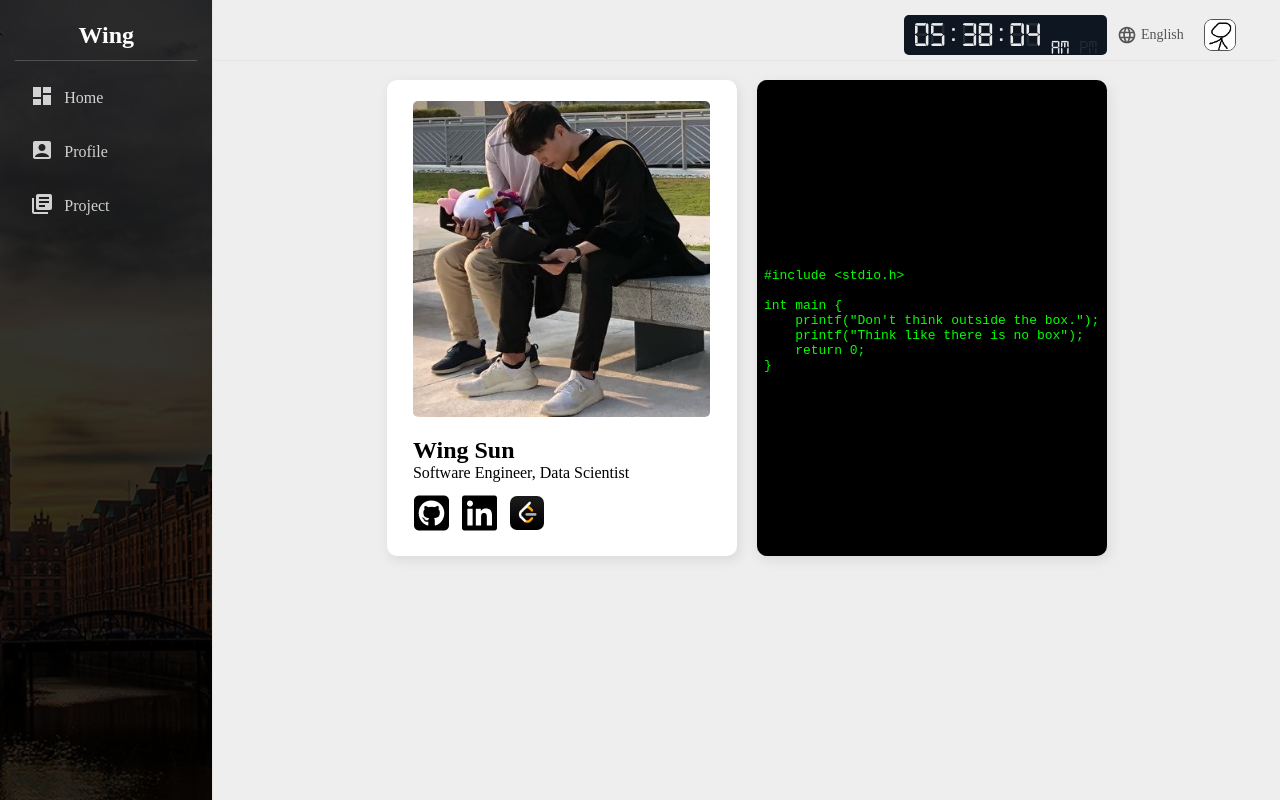
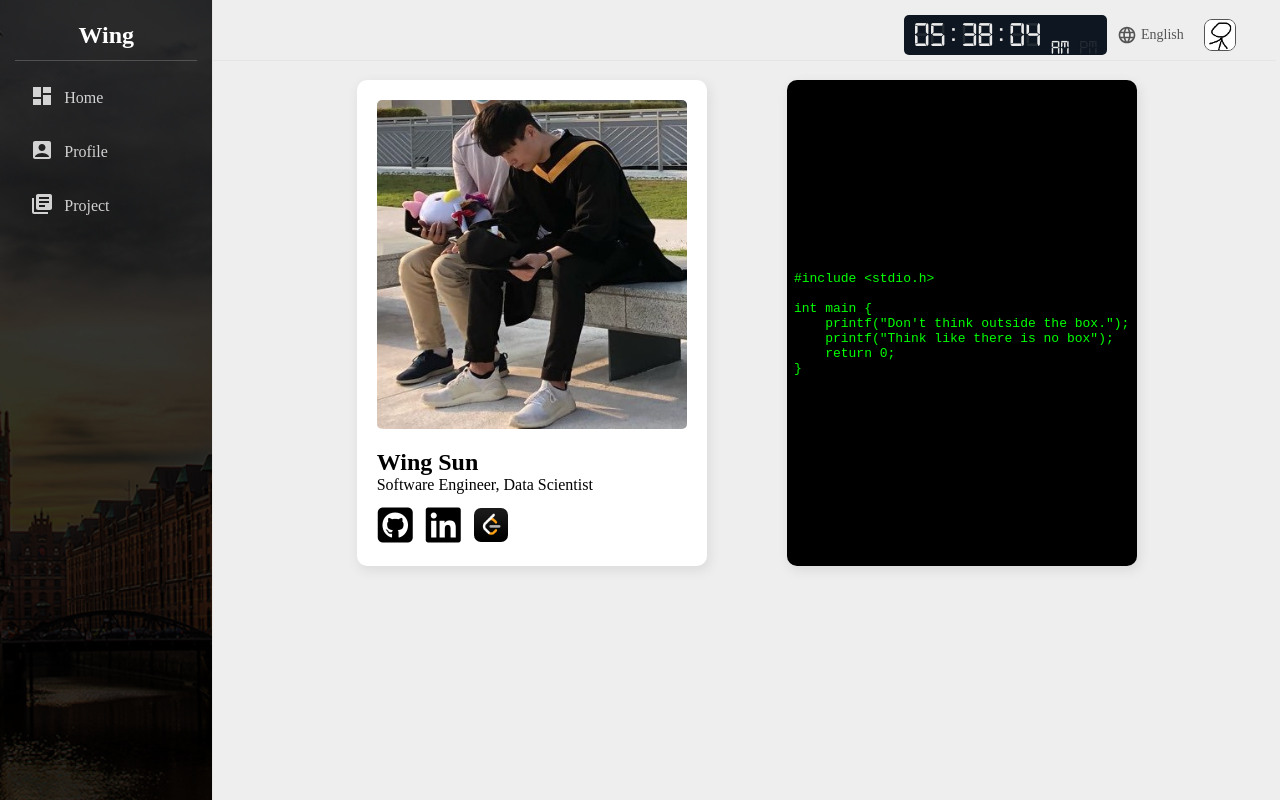
Before and after one commit to wingskh/personal_website, a React (Create React App) app: page / in a window 1280 px wide. Built offline with nearby package versions, Linux system fonts and the light colour scheme.

Commit message:
added font and updated css

```diff
--- a/src/components/SideBar/SideBar.jsx
+++ b/src/components/SideBar/SideBar.jsx
@@ -2,6 +2,7 @@ import "./sideBar.scss";
 import { Link } from "react-router-dom";
 import { DarkModeContext } from "../../context/darkModeContext";
 import { useContext } from "react";
+import { Box } from "@mui/material";
 import LibraryBooksIcon from "@mui/icons-material/LibraryBooks";
 import AccountBoxIcon from "@mui/icons-material/AccountBox";
 import DashboardIcon from "@mui/icons-material/Dashboard";
@@ -30,7 +31,12 @@ export const SideBar = () => {
             <div className="sideBarItemContainer">
               <Link to={item.path} className="sideBarItem">
                 <div className="sideBarItemIcon">{item.icon}</div>
-                <div className="sideBarItemText">{item.text}</div>
+                <Box
+                  className="sideBarItemText"
+                  sx={{ display: { md: "block", xs: "none" } }}
+                >
+                  {item.text}
+                </Box>
               </Link>
             </div>
           ))}
--- a/src/pages/home/Home.jsx
+++ b/src/pages/home/Home.jsx
@@ -2,6 +2,7 @@ import "./home.scss";
 import userIcon from "../../assets/images/icon.jpg";
 import leetcodeIcon from "../../assets/images/leetcodeIcon.png";
 import Button from "@mui/material/Button";
+import { Grid } from "@mui/material";
 
 const openUrl = (urlTyle) => {
   let url;
@@ -25,7 +26,10 @@ const openUrl = (urlTyle) => {
 export const HomePage = () => {
   return (
     <div className="homeContainer">
+      <Grid container spacing={10} className="gridContainer">
+        <Grid item xs={12} sm={6} md={6}>
           <div className="cardContainer">
+            <div className="userInfo">
               <img className="userIcon" src={userIcon} alt="userIcon" />
               <div className="userDescText">
                 <h2>Wing Sun</h2>
@@ -41,11 +45,16 @@ export const HomePage = () => {
                 </Button>
               </div>
             </div>
+          </div>
+        </Grid>
+        <Grid item xs={12} sm={6} md={6}>
           <div
             className="cardContainer"
             style={{
               color: "#00ff00",
-          height: "auto",
+              height: "100%",
+              // width: "85%",
+              // padding: "20px",
               backgroundColor: "black",
             }}
           >
@@ -57,7 +66,8 @@ export const HomePage = () => {
                   <br />
                   int main &#123;
                   <br />
-              &nbsp;&nbsp;&nbsp;&nbsp;printf("Don't think outside the box.");
+                  &nbsp;&nbsp;&nbsp;&nbsp;printf("Don't think outside the
+                  box.");
                   <br />
                   &nbsp;&nbsp;&nbsp;&nbsp;printf("Think like there is no box");
                   <br />
@@ -68,6 +78,8 @@ export const HomePage = () => {
               </div>
             </div>
           </div>
+        </Grid>
+      </Grid>
     </div>
   );
 };
--- a/src/pages/home/home.scss
+++ b/src/pages/home/home.scss
@@ -4,22 +4,40 @@
   justify-content: center;
   height: fit-content;
 
+  .gridContainer {
+    padding-left: 20px;
+    padding-right: 20px;
+    padding-top: 10px;
+    width: fit-content;
+    justify-content: center;
+
     .cardContainer {
-    background-color: white;
-    width: 350px !important;
+      // background-color: white;
+      // width: 350px !important;
+      // display: flex;
+      // padding-top: 2%;
+      // padding-bottom: 2%;
+      // flex-direction: column;
+      // height: fit-content;
+      // justify-content: space-between;
+      // -webkit-box-shadow: 2px 4px 10px 1px rgba(0, 0, 0, 0.47);
+      // box-shadow: 2px 4px 10px 1px rgba(201, 201, 201, 0.47);
+      // border-radius: 10px;
+      // justify-content: center;
+      // align-items: center;
+      // margin: 10px;
+      // height: 100%;
+      width: fit-content;
+      justify-content: center;
+      align-items:center;
+      width: 350px;
+
+      .userInfo {
+        padding: 20px;
         display: flex;
-    padding-top: 2%;
-    padding-bottom: 2%;
-    flex-direction: column;
-    height: fit-content;
-    justify-content: space-between;
-    -webkit-box-shadow: 2px 4px 10px 1px rgba(0, 0, 0, 0.47);
-    box-shadow: 2px 4px 10px 1px rgba(201, 201, 201, 0.47);
-    border-radius: 10px;
+        flex-direction: column ;
+        align-items: center;
         justify-content: center;
-    align-items: center;
-    margin: 10px;
-    height: 100%;
 
         .iconBtn {
           font-size: 40px !important;
@@ -42,27 +60,29 @@
 
         .userIcon {
           border-radius: 5px;
-      width: 85%;
+          width: 100%;
         }
 
         .userDescText {
           h2 {
             margin-bottom: 0px;
           }
-      width: 85%;
+          width: 100%;
           text-align: left;
+        }
       }
 
       .sloganContainer {
         display: flex;
+        padding: 20px;
         justify-content: center;
         flex-direction: column ;
         align-items: center;
-      margin-top: 5px;
         text-align: center;
 
         .slogan {
-        text-align: left;
+          justify-content: start;
+          text-align: start;
           display: flex;
           overflow: hidden;
           white-space: nowrap;
@@ -70,3 +90,4 @@
       }
     }
   }
+}
--- a/src/pages/profile/profile.scss
+++ b/src/pages/profile/profile.scss
@@ -3,7 +3,6 @@
   flex-direction: row ;
   justify-content: center;
   height: fit-content;
-  padding-bottom: 20px;
 
   .gridContainer {
     padding-left: 20px;
@@ -39,20 +38,20 @@
     }
   }
   .cardContainer {
-    background-color: white;
-    width: auto;
-    display: flex;
-    margin-bottom: 500px;
-    height: fit-content;
-    margin: 0px;
-    justify-content: start;
-    text-align: center;
-    align-items: start;
-    -webkit-box-shadow: 2px 4px 10px 1px rgba(0, 0, 0, 0.47);
-    box-shadow: 2px 4px 10px 1px rgba(201, 201, 201, 0.47);
-    border-radius: 10px;
-    flex-direction: column;
-    overflow: auto;
+    // background-color: white;
+    // width: auto;
+    // display: flex;
+    // margin-bottom: 500px;
+    // height: fit-content;
+    // margin: 0px;
+    // justify-content: start;
+    // text-align: center;
+    // align-items: start;
+    // -webkit-box-shadow: 2px 4px 10px 1px rgba(0, 0, 0, 0.47);
+    // box-shadow: 2px 4px 10px 1px rgba(201, 201, 201, 0.47);
+    // border-radius: 10px;
+    // flex-direction: column;
+    // overflow: auto;
 
     .readme {
       padding-left: 100px;
--- a/src/style/app.scss
+++ b/src/style/app.scss
@@ -1,6 +1,16 @@
+@font-face {
+  font-family: SFUIText;
+  src: url(../assets/fonts/SFUIText-Regular.otf) format("opentype");
+}
+
+@font-face {
+  font-family: SFUIDisplay;
+  src: url(../assets/fonts/SFUIDisplay-Regular.otf) format("opentype");
+}
+
 .bodyContainer {
   display: flex;
-  font-family: "Roboto" "Helvetica" "Arial" "sans-serif";
+  font-family: SFUIText SFUIDisplay;
   font-weight: 300;
   margin: 0px;
   background-color: #eee;
@@ -27,6 +37,23 @@
     // }
   }
 
+  .cardContainer {
+    background-color: white;
+    width: auto;
+    display: flex;
+    margin-bottom: 500px;
+    height: fit-content;
+    margin: 0px;
+    justify-content: start;
+    text-align: center;
+    align-items: start;
+    -webkit-box-shadow: 2px 4px 10px 1px rgba(0, 0, 0, 0.47);
+    box-shadow: 2px 4px 10px 1px rgba(201, 201, 201, 0.47);
+    border-radius: 10px;
+    flex-direction: column;
+    overflow: auto;
+  }
+
   .sideBarContainer{
     margin: 0px;
     padding: 0px;
```
Also changed, not shown: src/assets/fonts/SFUIDisplay-Regular.otf (added), src/assets/fonts/SFUIText-Regular.otf (added). Lines whose indentation alone changed are shown as unchanged.
